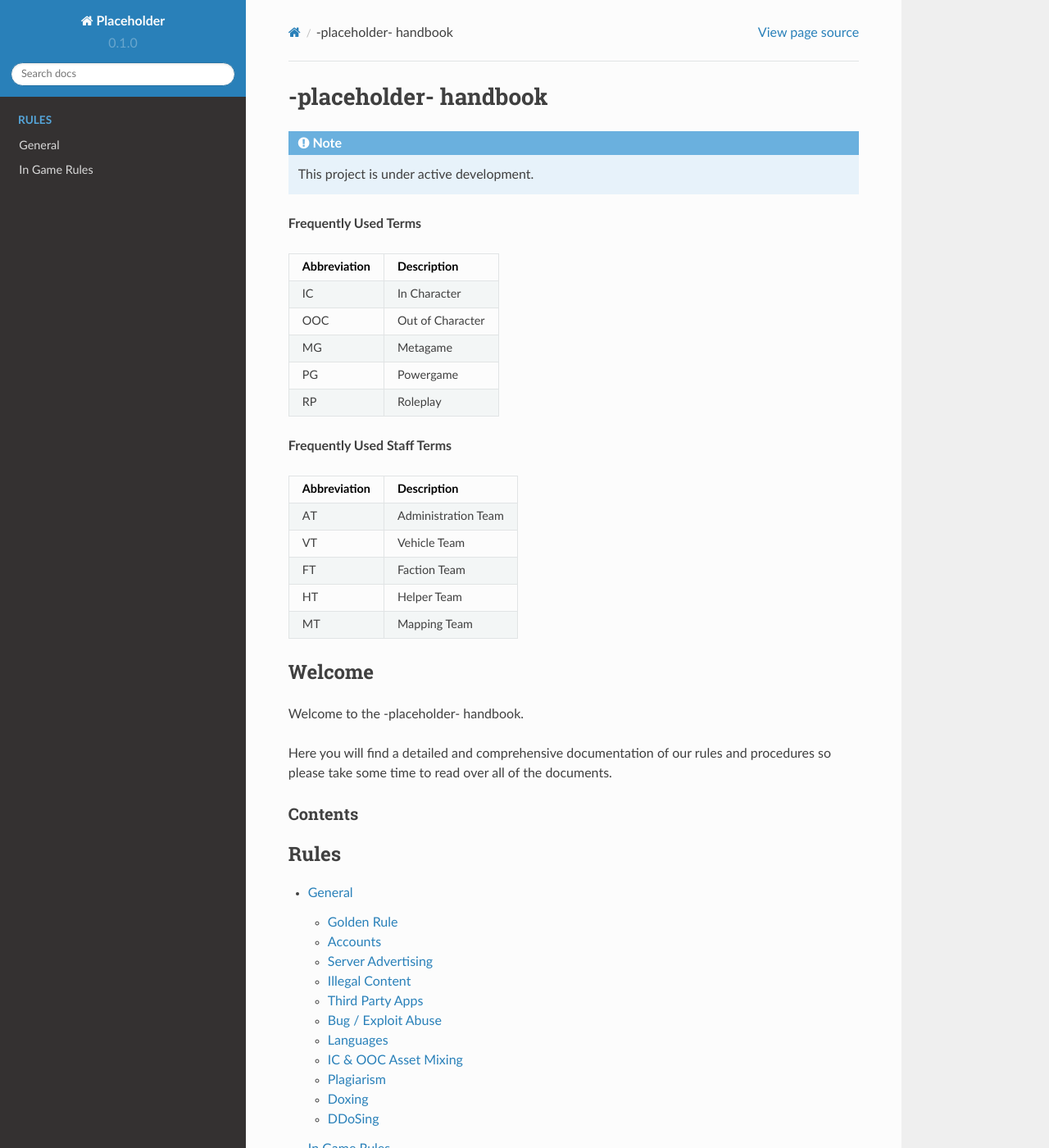
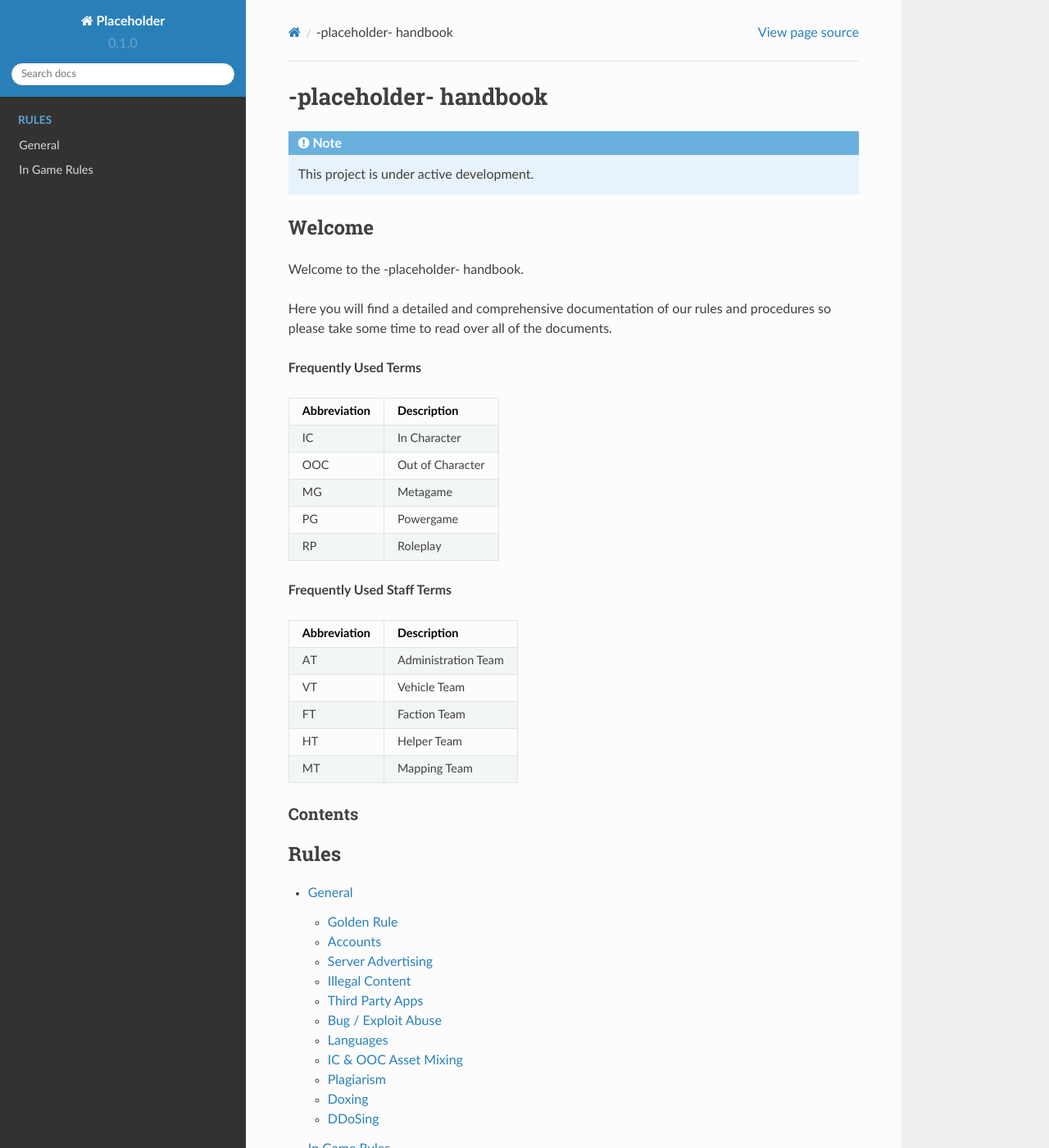
Before and after one commit to Illeeminati/doc, a Sphinx documentation site: the page built from docs/source/index.rst, in a window 1280 px wide and 1400 px high. Shown: the whole window at 82% size. Built offline with Sphinx 7.4.7 and the Read the Docs theme 2.0.0, drawn with Linux system fonts in a browser that asks for light colours; part of the change alters nothing that is shown.

```diff
--- a/docs/source/index.rst
+++ b/docs/source/index.rst
@@ -4,6 +4,14 @@
 .. note::
 
    This project is under active development.
+
+*******
+Welcome
+*******
+
+Welcome to the -placeholder- handbook.
+
+Here you will find a detailed and comprehensive documentation of our rules and procedures so please take some time to read over all of the documents.
 
 
 **Frequently Used Terms**
@@ -38,16 +46,6 @@
 | MT           | Mapping Team              |
 +--------------+---------------------------+
 
-*******
-Welcome
-*******
-
-Welcome to the -placeholder- handbook.
-
-Here you will find a detailed and comprehensive documentation of our rules and procedures so please take some time to read over all of the documents.
-
-
-
 
 Contents
 --------
```
